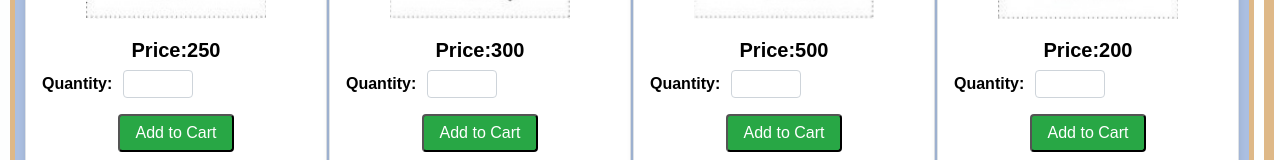
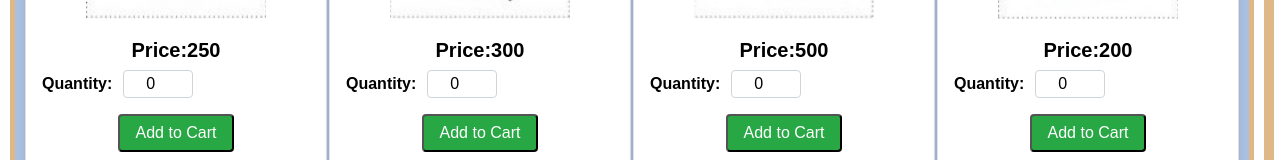
Before and after one commit to Jellorine/online_flower_shop, a React (Create React App) app in the folder flower_shop/: page / in a window 1280 px wide. Shown: the part 434-594 px from the top of the page. Built offline with nearby package versions, Linux system fonts and the light colour scheme.

Commit message:
reading the quantity from input

```diff
--- a/flower_shop/src/components/Product.js
+++ b/flower_shop/src/components/Product.js
@@ -1,5 +1,8 @@
 import '../assets/CSS/layout.css';
+import {useState} from 'react';
 export default function Product(props){
+
+    const [qty,setQty] = useState(0);
 
     return(
         <div className="grid-item">
@@ -10,7 +13,7 @@ export default function Product(props){
                     <h5 class="card-title">Price:{props.pd.price}</h5>
                     <div class="quantity-container">
                         <label for="quantity">Quantity:</label>
-                        <input type="number" id="quantity" name="quantity" />
+                        <input type="number" id="quantity" name="quantity"  value={qty} onChange={(e)=>{setQty(e.target.value)}}/>
                     </div>
                     <button class="card-button">Add to Cart</button>
                 </div>
```
